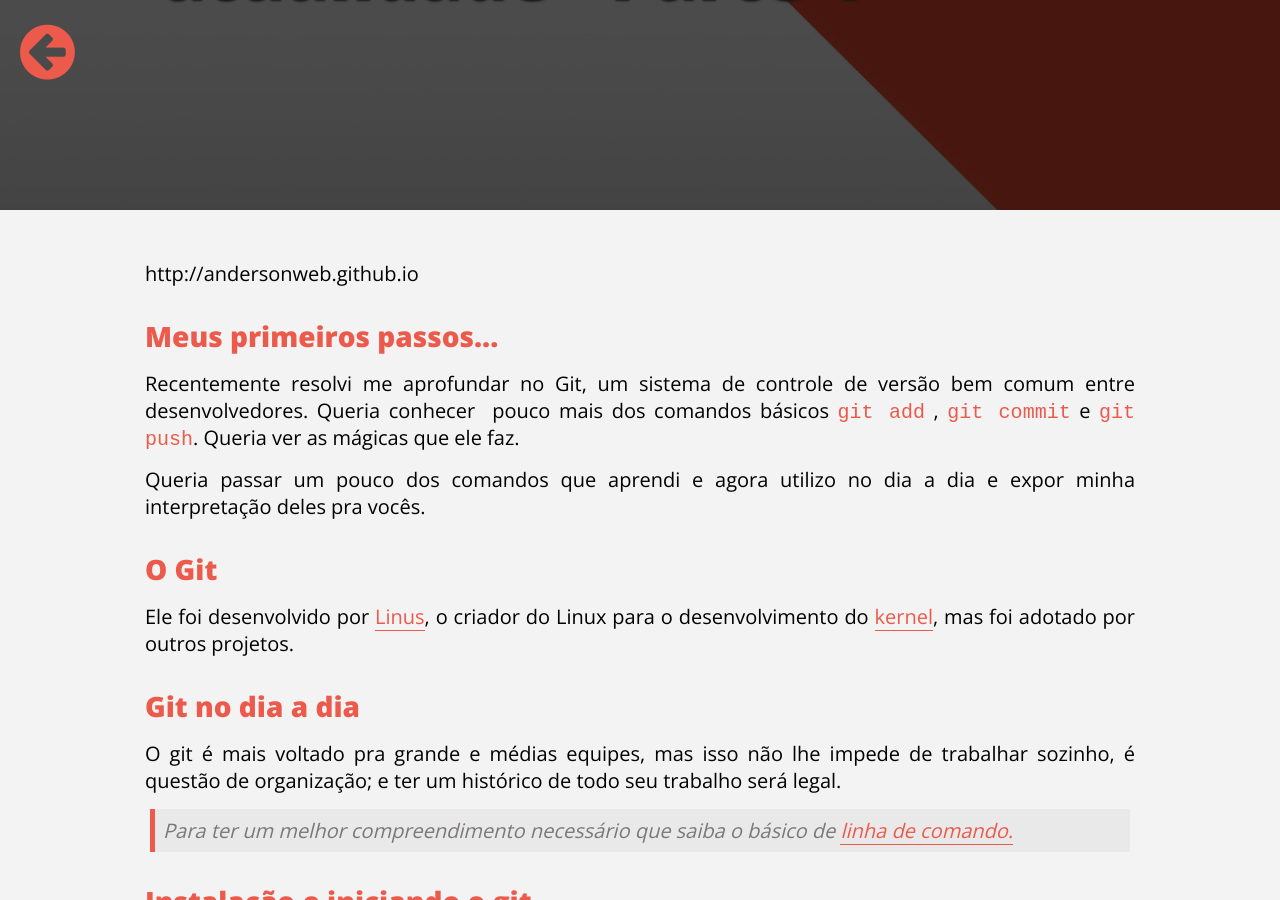
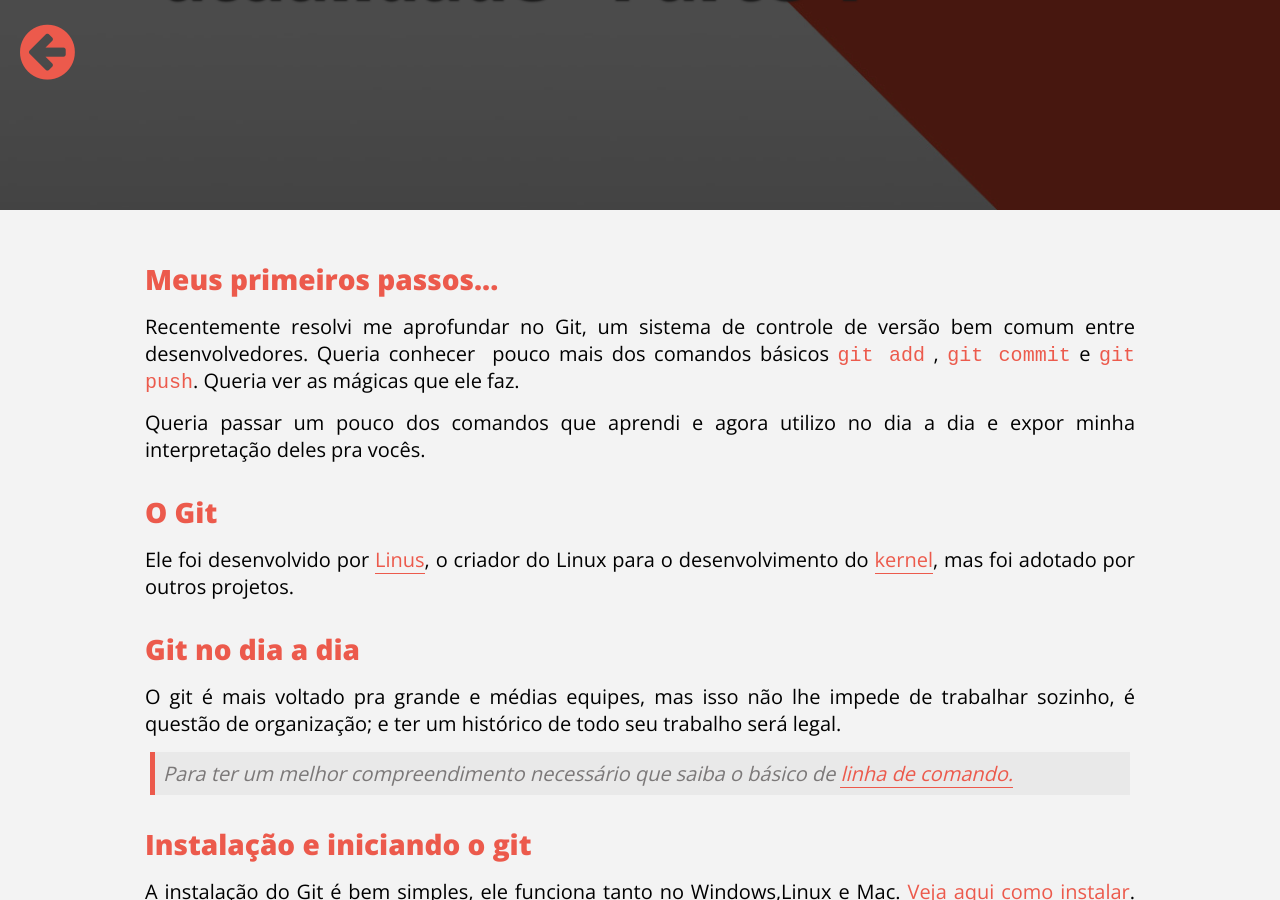
Before and after one commit to andersoonweb/andersoonweb.github.io, a Jekyll site: the page built from _posts/2015-05-14-git-desfrute-do-melhor-controle-de-versao-da-atualidade.markdown, in a window 1280 px wide and 900 px high, scrolled down 460 px. Built offline with Jekyll 4.4.1, drawn with Linux system fonts in a browser that asks for light colours; nearby versions of some CDN libraries; comment, search, counter and statistics services are not loaded.

Commit message:
correções post

```diff
--- a/_posts/2015-05-14-git-desfrute-do-melhor-controle-de-versao-da-atualidade.markdown
+++ b/_posts/2015-05-14-git-desfrute-do-melhor-controle-de-versao-da-atualidade.markdown
@@ -8,7 +8,6 @@ comments: true
 image:   "/assets/imagem/git-par1.jpg"
 edit: https://github.com/andersonweb/andersonweb.github.io/blob/master/_posts/2015-05-14-git-desfrute-do-melhor-controle-de-versao-da-atualidade.markdown
 ---
-{{ site.url }}{{ page.img }}
 <h2 class="topics">Meus primeiros passos...</h2>
 Recentemente resolvi me aprofundar no Git, um sistema de controle de versão bem comum entre desenvolvedores. Queria conhecer  pouco mais dos comandos básicos <code>git add</code> , <code>git commit</code> e <code>git push</code>. Queria ver as mágicas que ele faz.
 
```
